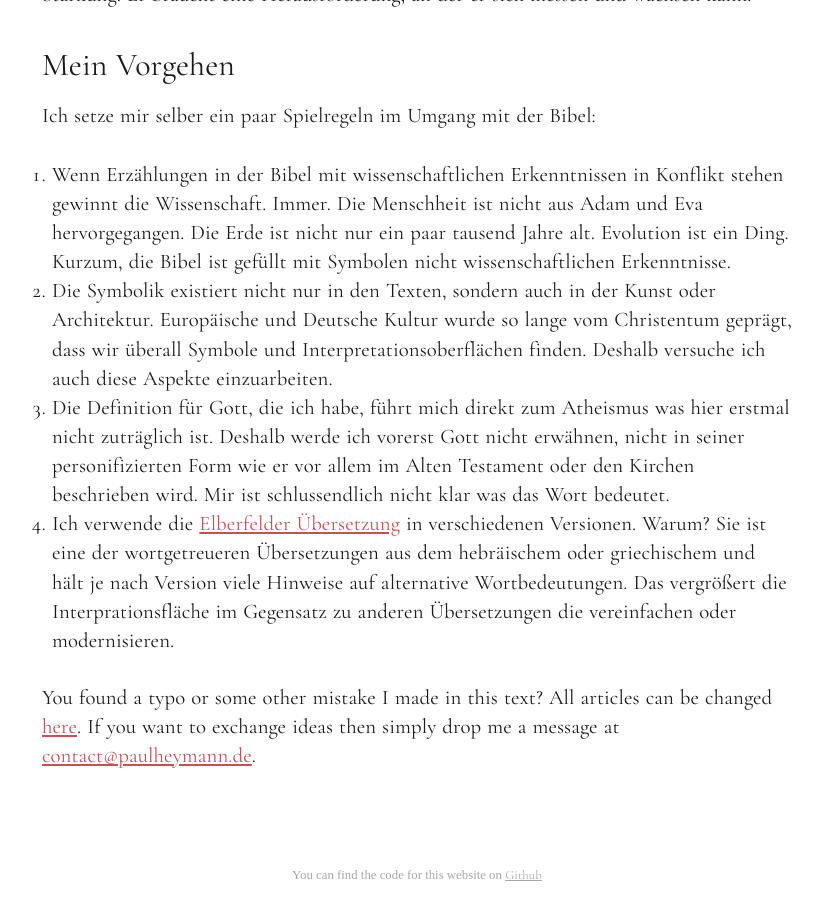
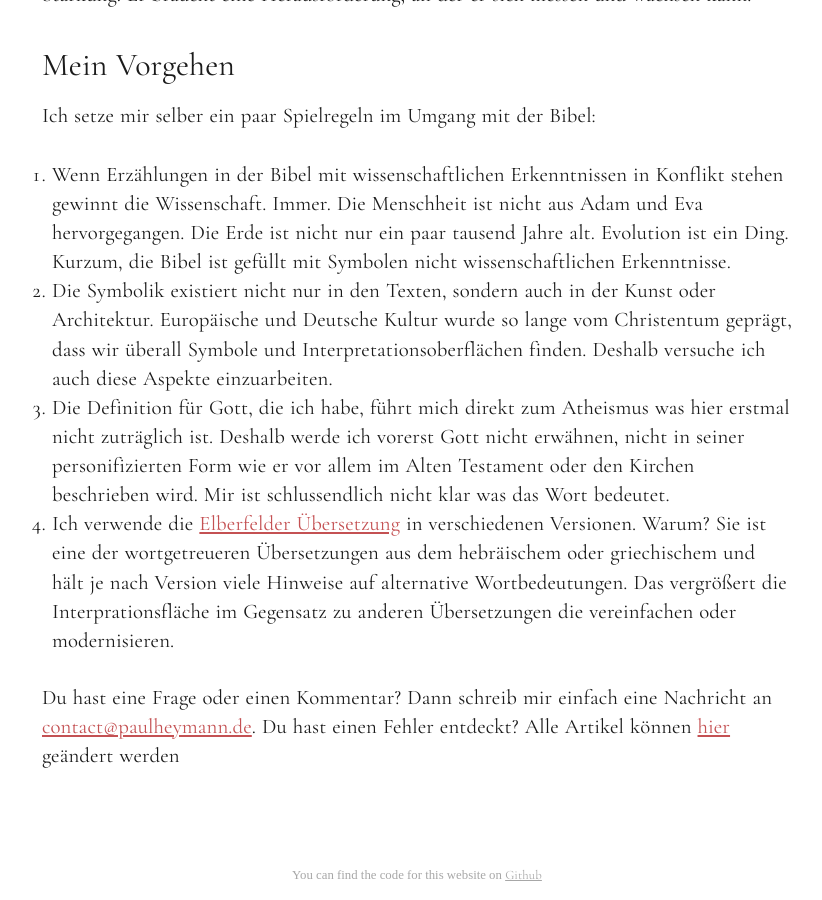
Before and after one commit to pheymann/paulheymann-website, a Jekyll site: the page built from _posts/de/bibel/2024-01-01-einleitung.md, in a window 1280 px wide and 900 px high, scrolled down 1885 px. Shown: the whole window, without its empty margins (223-1045 px from the left). Built offline with Jekyll 4.4.1, drawn with Linux system fonts in a browser that asks for light colours.

Commit message:
blog: introduce german post layout

```diff
--- /dev/null
+++ b/_layouts/german_post.html
@@ -0,0 +1,14 @@
+---
+layout: "basic"
+---
+
+<div class="post">
+  <h1>{{ page.title }}</h1>
+
+  {{ content }}
+
+  <br>
+  <p>
+    Du hast eine Frage oder einen Kommentar? Dann schreib mir einfach eine Nachricht an <a href="mailto:contact@paulheymann.de">contact@paulheymann.de</a>. Du hast einen Fehler entdeckt? Alle Artikel können <a href="https://github.com/pheymann/paulheymann-website/tree/master/_posts">hier</a> geändert werden
+  </p>
+</div>
```
Also changed, not shown: _posts/de/bibel/2024-01-01-einleitung.md (+1 -1 lines), _posts/de/bibel/moses-1/2024-01-01-moses-1-1-intro.md (+1 -1 lines), _posts/de/bibel/moses-1/2024-01-02-moses-1-1-tag-1.md (+1 -1 lines), _posts/de/bibel/moses-1/2024-01-03-moses-1-1-tag-2.md (+1 -1 lines).
